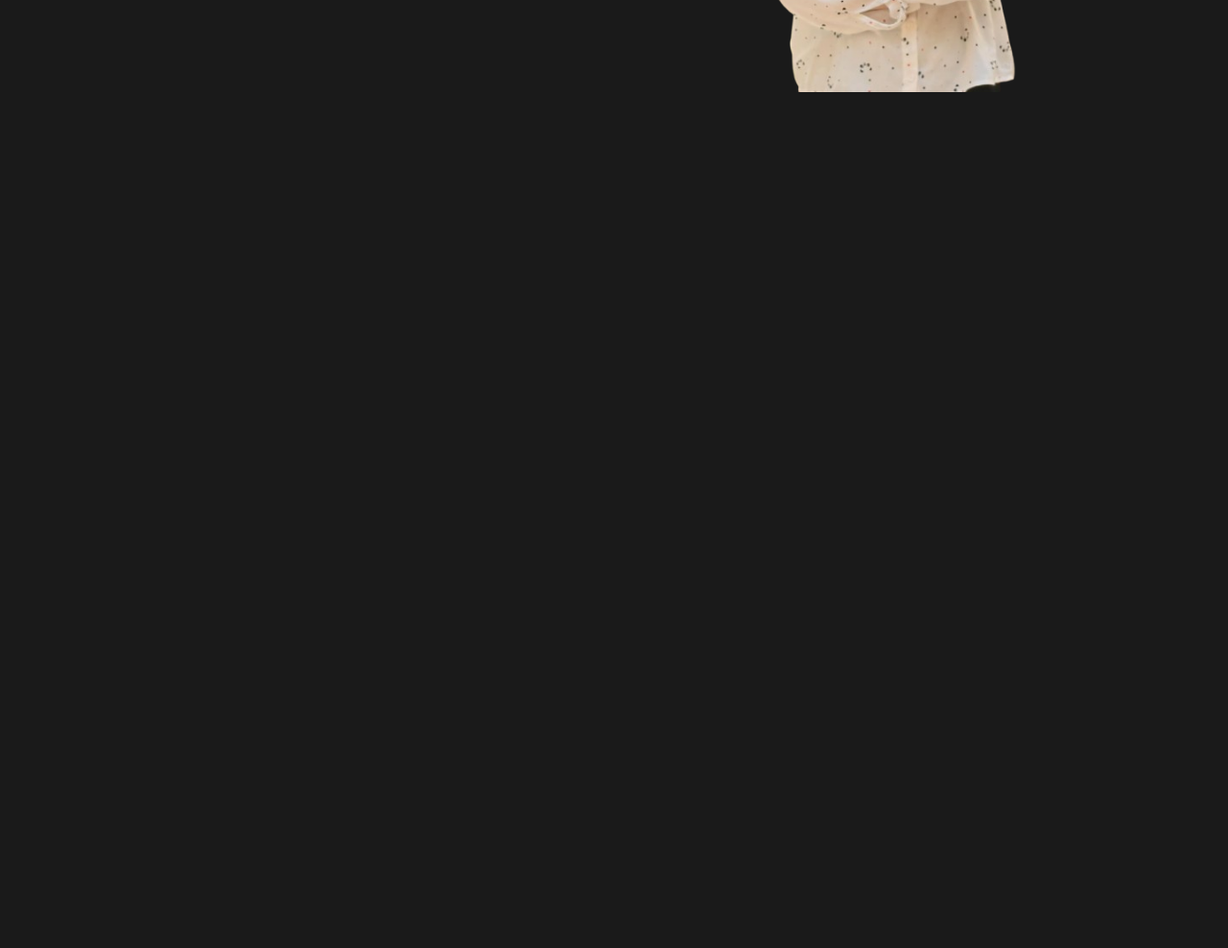
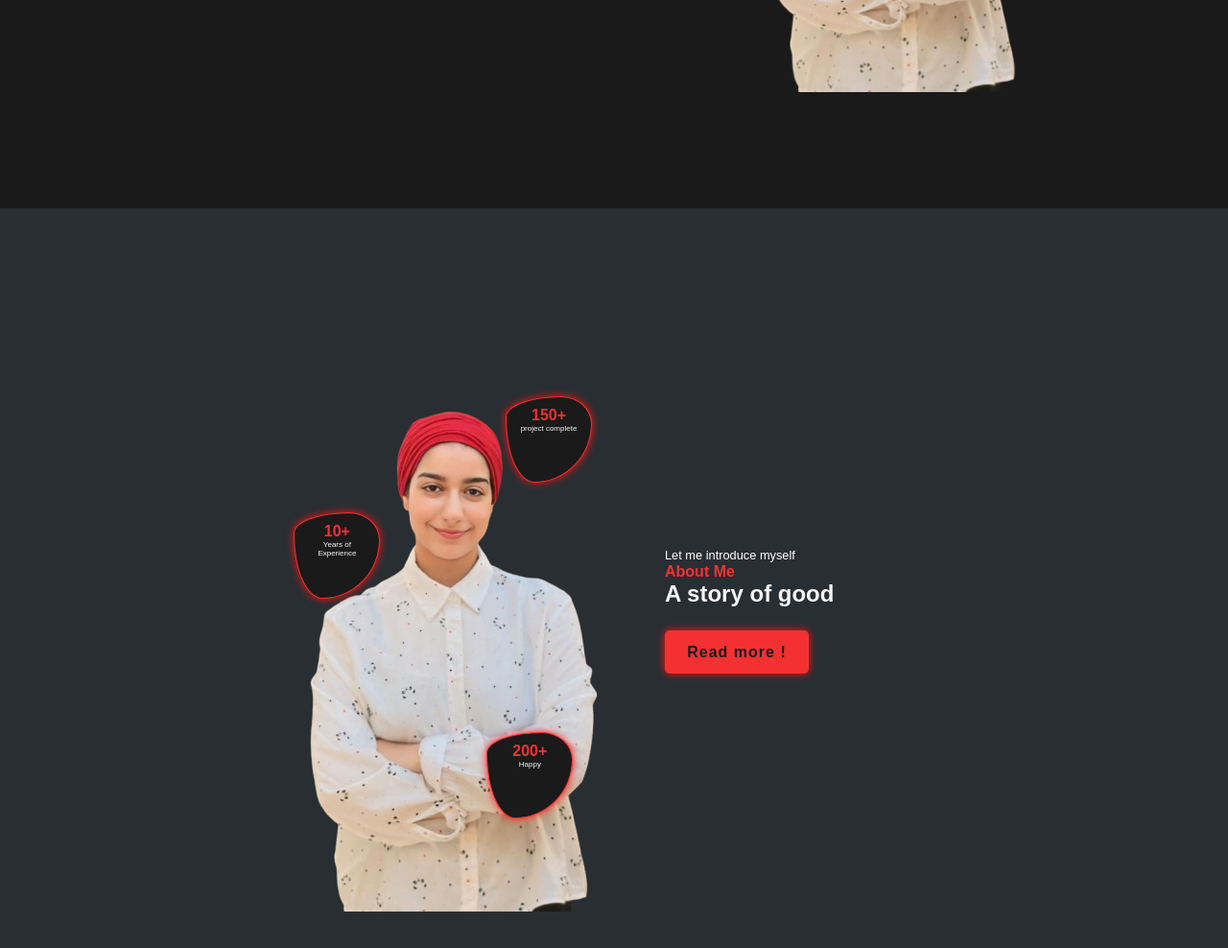
Before and after one commit to cyrinefakhfakh/NewPortfolio, a plain HTML site: page index.html in a window 1280 px wide. Shown: the part 654-1642 px from the top of the page at 96% size. Before the commit the page ends 871 px from the top, so only its background shows below. Drawn offline with nearby package versions, Linux system fonts and the light colour scheme.

Commit message:
about section

```diff
--- a/index.html
+++ b/index.html
@@ -149,6 +149,36 @@
             </div>
         </div>
      </section>
+     <!-- about -->
+      <section id="about" class="about">
+        <div class="img-about">
+            <img src="img.png" alt="">
+            <div class="info-about1">
+                <span>10+</span>
+                <p>Years of Experience</p>
+            </div>
+            <div class="info-about2">
+                <span>150+</span>
+                <p>project complete</p>
+            </div>
+            <div class="info-about3">
+                <span>200+</span>
+                <p>Happy</p>
+            </div>
+
+        </div>
+        <div class="about-content">
+            <span>
+                Let me introduce myself
+            </span>
+            <h2>About Me</h2>
+            <h3>A story of good</h3>
+            <p></p>
+            <div class="btn-box">
+                <a href="#" class="btn">Read more !</a>
+            </div>
+        </div>
+      </section>
 
     <script src="script.js"></script>
 
--- a/style.css
+++ b/style.css
@@ -266,3 +266,108 @@ social-icons{
 .liquid-shape:nth-child(2){
     filter: blur(50px);
 }
+
+.about{
+    display: flex;
+    justify-content: center;
+    align-items: center;
+    grid-gap: 2em;
+    background: var(--secon-bg-color);
+}
+.about .img-about{
+    text-align: center;
+    position: relative;
+}
+.about .img-about img{
+    max-width: 400px;
+    height: auto;
+}
+.about-content span{
+    color:#fdfdfd;
+    font-size: .8rem;
+    font-weight: 200;
+    letter-spacing:uppercase;
+}
+.about-content h2{
+    color: var(--hover-color);
+    font-weight: 700;
+    font-size: var(--normal-font);
+}
+.about-content h3{
+    font-weight: 600;
+    font-size: 1.5rem;
+    margin-bottom: .2rem;
+}
+.about-content p{
+    color:#fdfdfd;
+    font-weight: 300;
+    margin-bottom: 1.5rem;
+}
+.info-about1,.info-about2,
+.info-about3{
+    background: var(--bg-color);
+    font-size: .5rem;
+    position: absolute;
+    padding: 10px;
+    width:90px;
+    height: 90px;
+    border-radius: 69% 31% 66% 34% / 21% 30% 70% 79%;
+    display: block;
+    box-shadow: var(--neon-box-shadow);
+    border: 1px solid var(--hover-color);
+    outline:2px solid var(--bgcolor);
+    z-index: 100;
+    animation: morph 6s linear infinite;
+
+}
+
+.info-about1{
+    top: 34%;
+    left: 10%;
+}
+.info-about2{
+    top: 15%;
+    left: 66%;
+}
+.info-about3{
+    top: 70%;
+    left: 61%;
+}
+.img-about span{
+    color: var(--hover-color);
+    font-size: 1rem;
+    font-weight: 600;
+
+
+}
+
+
+
+
+
+
+
+
+
+
+
+
+
+
+
+
+@keyframes morph{
+    0%,100%{
+        border-radius: 40% 60% 70% 30% / 40% 40% 60% 50%;
+    }
+    30%{
+        border-radius: 70% 30% 50% 50% / 30% 30% 70% 50%;
+    }
+    60%{
+        border-radius: 100% 60% 60% 100% / 100% 100% 60% 60%;
+    }
+    80%{
+        border-radius: 69% 31% 66% 34% / 21% 30% 70% 79%;
+    }
+
+}
```
